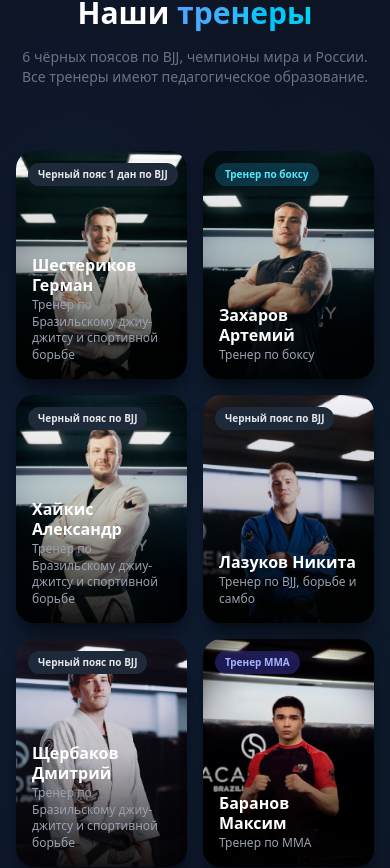
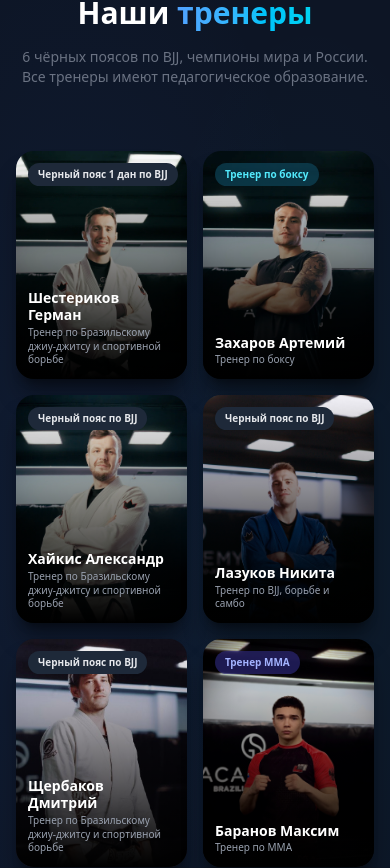
Before and after one commit to german9827387/bjj59-site, a Next.js app: page / in a window 390 px wide. Shown: the part 3064-3932 px from the top of the page. Built offline with nearby package versions, Linux system fonts and the light colour scheme.

Commit message:
fix: trainer cards text size on mobile, stronger gradient overlay

```diff
--- a/components/Trainers.tsx
+++ b/components/Trainers.tsx
@@ -44,16 +44,16 @@ function TrainerCard({ trainer, i }: { trainer: Trainer; i: number }) {
         </div>
       )}
 
-      <div className="absolute inset-0 bg-gradient-to-t from-black/90 via-black/20 to-transparent" />
+      <div className="absolute inset-0 bg-gradient-to-t from-black via-black/50 to-transparent" />
 
       <span className={`absolute top-3 left-3 text-[10px] font-bold px-2.5 py-1 rounded-full ${trainer.beltBadge} z-10`}>
         {trainer.belt}
       </span>
 
       {/* Always visible: name + role */}
-      <div className="absolute bottom-0 left-0 right-0 p-4 z-10 group-hover:opacity-0 transition-opacity duration-300">
-        <h3 className="text-white font-black text-base leading-tight">{trainer.name}</h3>
-        <p className="text-gray-400 text-xs mt-0.5 leading-snug">{trainer.role}</p>
+      <div className="absolute bottom-0 left-0 right-0 p-3 sm:p-4 z-10 group-hover:opacity-0 transition-opacity duration-300">
+        <h3 className="text-white font-black text-sm sm:text-base leading-tight">{trainer.name}</h3>
+        <p className="text-gray-400 text-[10px] sm:text-xs mt-0.5 leading-snug">{trainer.role}</p>
       </div>
 
       {/* Hover overlay with achievements */}
```
